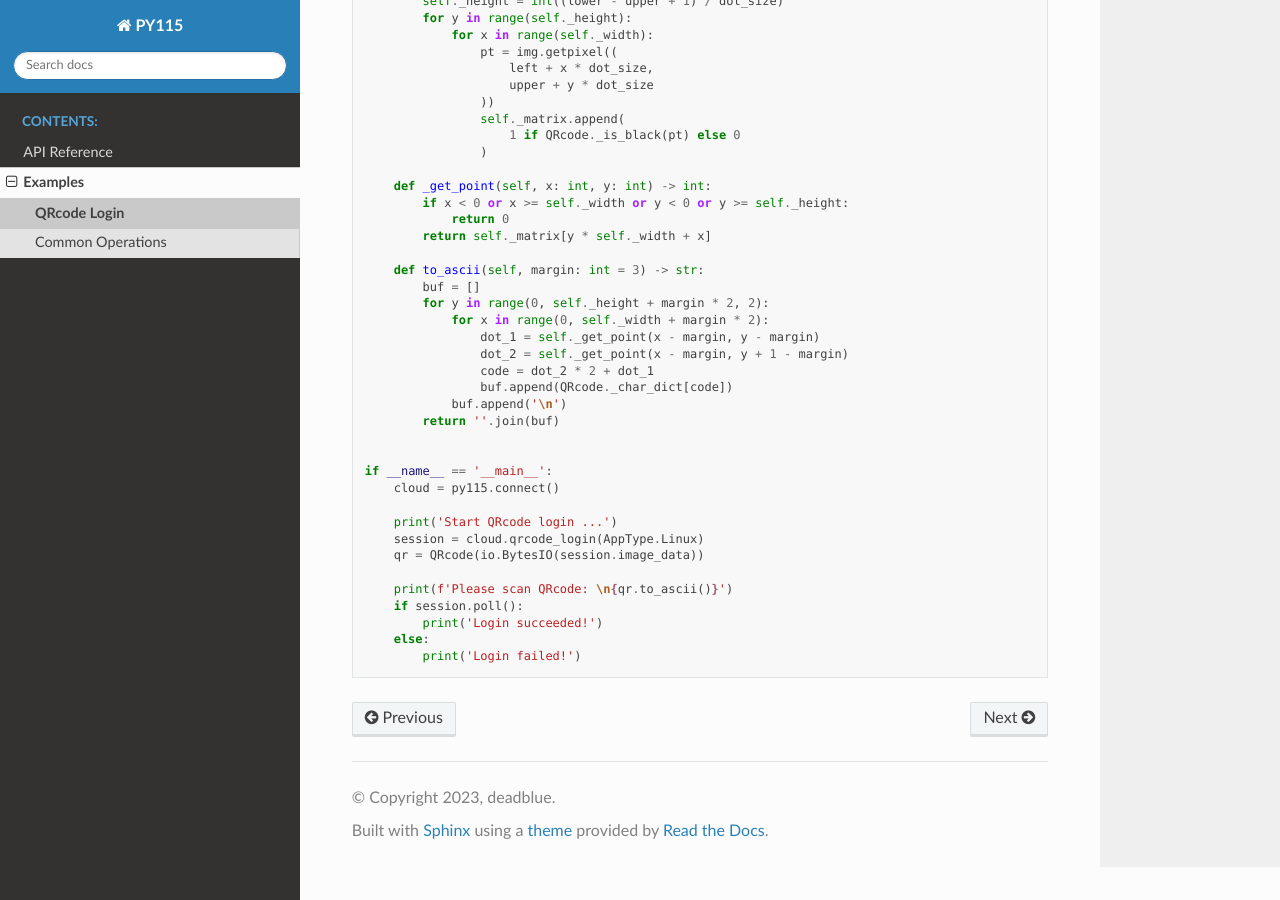
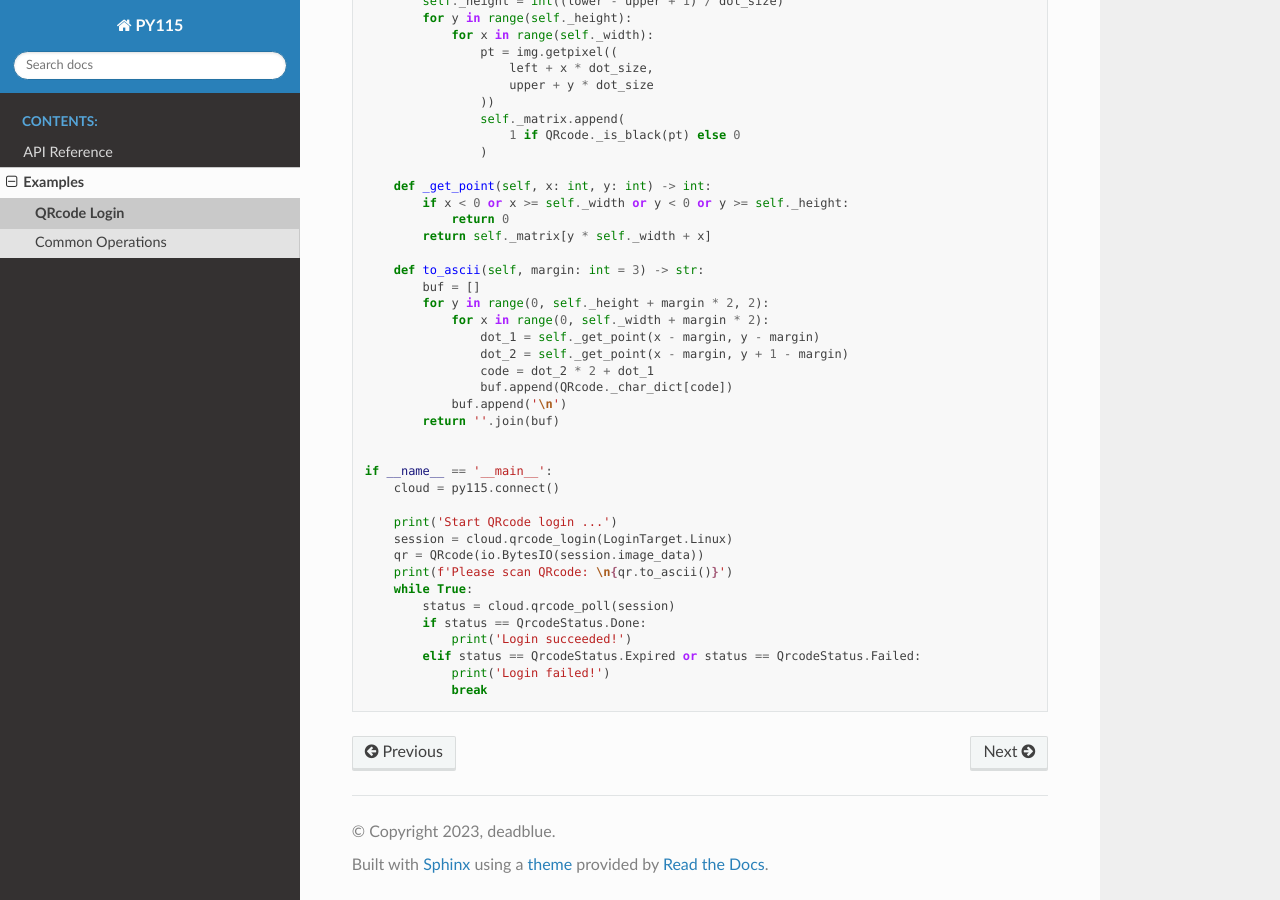
Before and after one commit to deadblue/py115, a Sphinx documentation site: the page built from docs/example.qrcode.rst, in a window 1280 px wide and 900 px high, scrolled down 1070 px. Built offline with Sphinx 7.4.7 and the Read the Docs theme 2.0.0, drawn with Linux system fonts in a browser that asks for light colours; some of the changed text lies outside the part shown.

Commit message:
Update docs.

```diff
--- a/docs/example.qrcode.rst
+++ b/docs/example.qrcode.rst
@@ -10,7 +10,7 @@ QRcode Login
     from PIL import Image
 
     import py115
-    from py115.types import AppType
+    from py115.types import LoginTarget, QrcodeStatus
 
 
     class QRcode:
@@ -89,11 +89,13 @@ QRcode Login
         cloud = py115.connect()
 
         print('Start QRcode login ...')
-        session = cloud.qrcode_login(AppType.Linux)
+        session = cloud.qrcode_login(LoginTarget.Linux)
         qr = QRcode(io.BytesIO(session.image_data))
-
         print(f'Please scan QRcode: \n{qr.to_ascii()}')
-        if session.poll():
-            print('Login succeeded!')
-        else:
-            print('Login failed!')
+        while True:
+            status = cloud.qrcode_poll(session)
+            if status == QrcodeStatus.Done:
+                print('Login succeeded!')
+            elif status == QrcodeStatus.Expired or status == QrcodeStatus.Failed:
+                print('Login failed!')
+                break
```
Also changed, not shown: docs/api.rst (+0 -8 lines).
